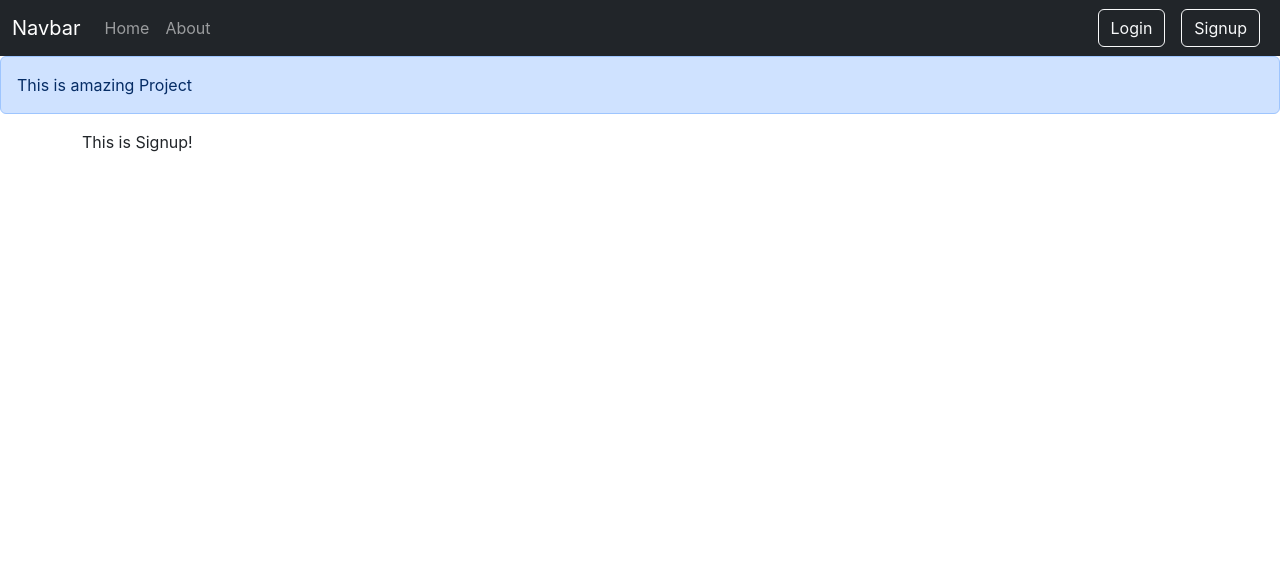
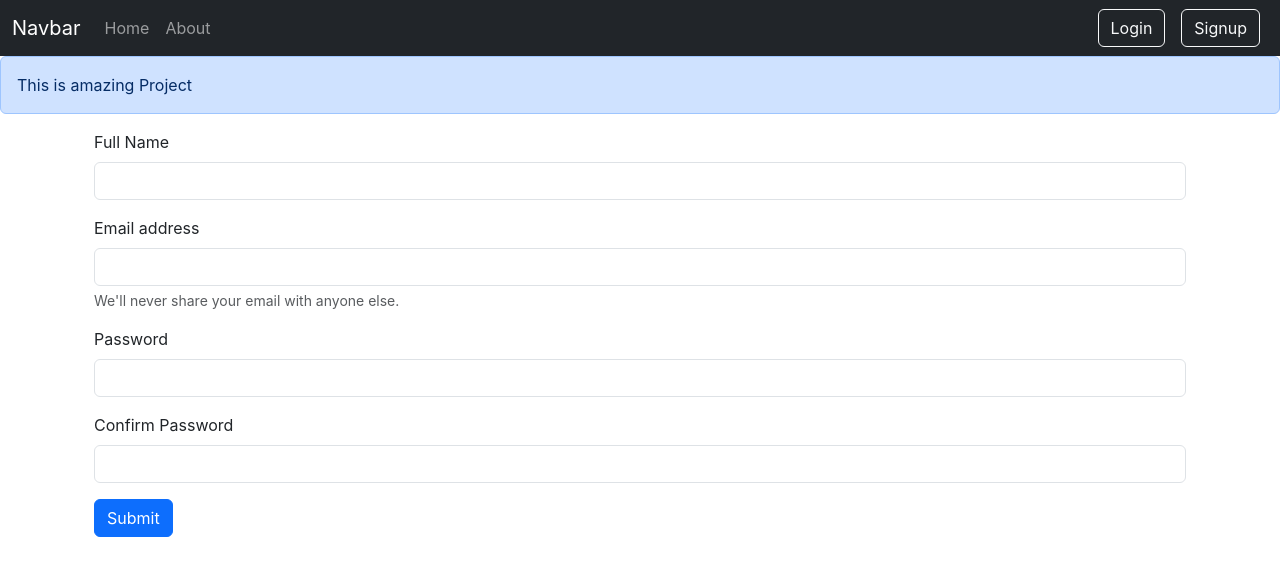
Before and after one commit to RushabhDabre/inotebook, a React (Create React App) app: page /signup in a window 1280 px wide. Shown: the top 576 px of the page. Built offline with nearby package versions, Linux system fonts and the light colour scheme.

Commit message:
Signup setup and login issue fixed

```diff
--- a/src/components/Signup.js
+++ b/src/components/Signup.js
@@ -1,9 +1,58 @@
-import React from 'react'
+import React, { useState } from 'react'
+import { useNavigate } from 'react-router-dom';
 
 function Signup() {
+  const [credentials, setCredentials] = useState({ name: "", email: "", password: "", cpassword: "" });
+  let navigate = useNavigate();
+  const handleSubmit = async (e) => {
+    e.preventDefault();
+    const { name, email, password } = credentials;
+    const response = await fetch("http://localhost:5000/api/auth/createuser", {
+      method: "POST", // *GET, POST, PUT, DELETE, etc.
+      headers: {
+        'Content-Type': 'application/json'
+      },
+      body: JSON.stringify({ name, email, password })
+    });
+    const json = await response.json();
+    console.log(json);
+    if (json.success) {
+      // Save the auth token and redirect
+      localStorage.setItem('token', json.authtoken);
+      navigate("/");
+    }
+    else {
+      alert("Invalid credentials");
+    }
+
+  }
+
+  const onChange = (e) => {
+    setCredentials({ ...credentials, [e.target.name]: e.target.value })
+  }
+
   return (
-    <div>
-        This is Signup!
+    <div className="container">
+      <form onSubmit={handleSubmit}>
+        <div className="mb-3">
+          <label htmlFor="name" className="form-label">Full Name</label>
+          <input type="text" className="form-control" id="name" name='name' onChange={onChange} aria-describedby="emailHelp" />
+        </div>
+        <div className="mb-3">
+          <label htmlFor="email" className="form-label">Email address</label>
+          <input type="email" className="form-control" id="email" name='email' onChange={onChange} aria-describedby="emailHelp" />
+          <div id="emailHelp" className="form-text">We'll never share your email with anyone else.</div>
+        </div>
+        <div className="mb-3">
+          <label htmlFor="password" className="form-label">Password</label>
+          <input type="password" className="form-control" id="password" name='password' onChange={onChange} minLength={5} required />
+        </div>
+        <div className="mb-3">
+          <label htmlFor="cpassword" className="form-label">Confirm Password</label>
+          <input type="password" className="form-control" id="cpassword" name='cpassword' onChange={onChange} minLength={5} required />
+        </div>
+        <button type="submit" className="btn btn-primary">Submit</button>
+      </form>
     </div>
   )
 }
```
Also changed, not shown: 1 other file (tests, documents, lock files or other folders).
